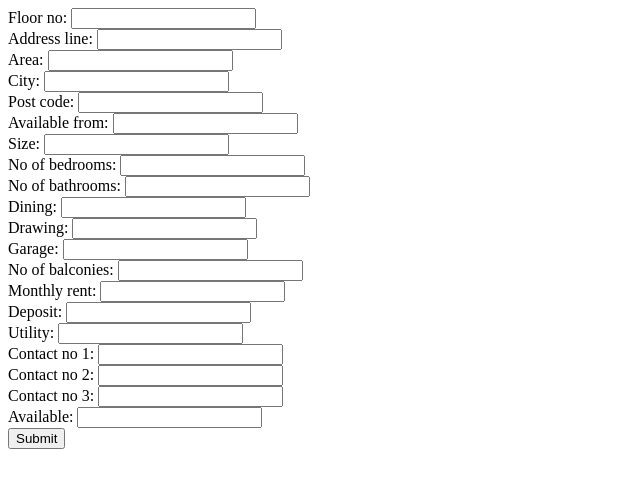
After one commit to fahan-kanak/Rent-a-House, a PHP site: page /property_form.html in a window 1280 px wide. The commit adds this page. Shown: the top 488 px of the page, without its empty margins (0-640 px from the left). Run offline with PHP 8.4, Linux system fonts and the light colour scheme.

Commit message:
new commit

```diff
--- a/nbproject/private/private.xml
+++ b/nbproject/private/private.xml
@@ -5,7 +5,9 @@
         <group>
             <file>file:/home/farhan/public_html/Rent_a_House/index.php</file>
             <file>file:/home/farhan/public_html/Rent_a_House/validate.php</file>
+            <file>file:/home/farhan/public_html/Rent_a_House/add_property.php</file>
             <file>file:/home/farhan/public_html/Rent_a_House/sign_up.php</file>
+            <file>file:/home/farhan/public_html/Rent_a_House/property_form.html</file>
         </group>
     </open-files>
 </project-private>
--- /dev/null
+++ b/property_form.html
@@ -0,0 +1,58 @@
+<!DOCTYPE html>
+<!--
+To change this license header, choose License Headers in Project Properties.
+To change this template file, choose Tools | Templates
+and open the template in the editor.
+-->
+<html>
+    <head>
+        <title>TODO supply a title</title>
+        <meta charset="UTF-8">
+        <meta name="viewport" content="width=device-width, initial-scale=1.0">
+    </head>
+    <body>
+        <form action="add_property.php" method="POST">
+            Floor no: <input type="number" name="floor_no"/>
+            <br/>
+            Address line: <input type="text" name="address_line"/>
+            <br/>
+            Area: <input type="text" name="area"/>
+            <br/>
+            City: <input type="text" name="city"/>
+            <br/>
+            Post code: <input type="number" name="post_code"/>
+            <br/>
+            Available from: <input type="text" name="available_from"/>
+            <br/>
+            Size: <input type="number" name="size"/>
+            <br/>
+            No of bedrooms: <input type="number" name="no_of_bedrooms"/>
+            <br/>
+            No of bathrooms: <input type="number" name="no_of_bathrooms"/>
+            <br/>
+            Dining: <input type="text" name="dining"/>
+            <br/>
+            Drawing: <input type="text" name="drawing"/>
+            <br/>
+            Garage: <input type="text" name="garage"/>
+            <br/>
+            No of balconies: <input type="number" name="no_of_balconies"/>
+            <br/>
+            Monthly rent: <input type="number" name="monthly_rent"/>
+            <br/>
+            Deposit: <input type="number" name="deposit"/>
+            <br/>
+            Utility: <input type="number" name="utility"/>
+            <br/>
+            Contact no 1: <input type="text" name="contact_no_1"/>
+            <br/>
+            Contact no 2: <input type="text" name="contact_no_2"/>
+            <br/>
+            Contact no 3: <input type="text" name="contact_no_3"/>
+            <br/>
+            Available: <input type="text" name="available"/>
+            <br/>
+            <input type="submit"/>
+        </form>
+    </body>
+</html>
```
Also changed, not shown: add_property.php (added, +46 -0 lines), index.php (+1 -6 lines), validate.php (+9 -3 lines).
